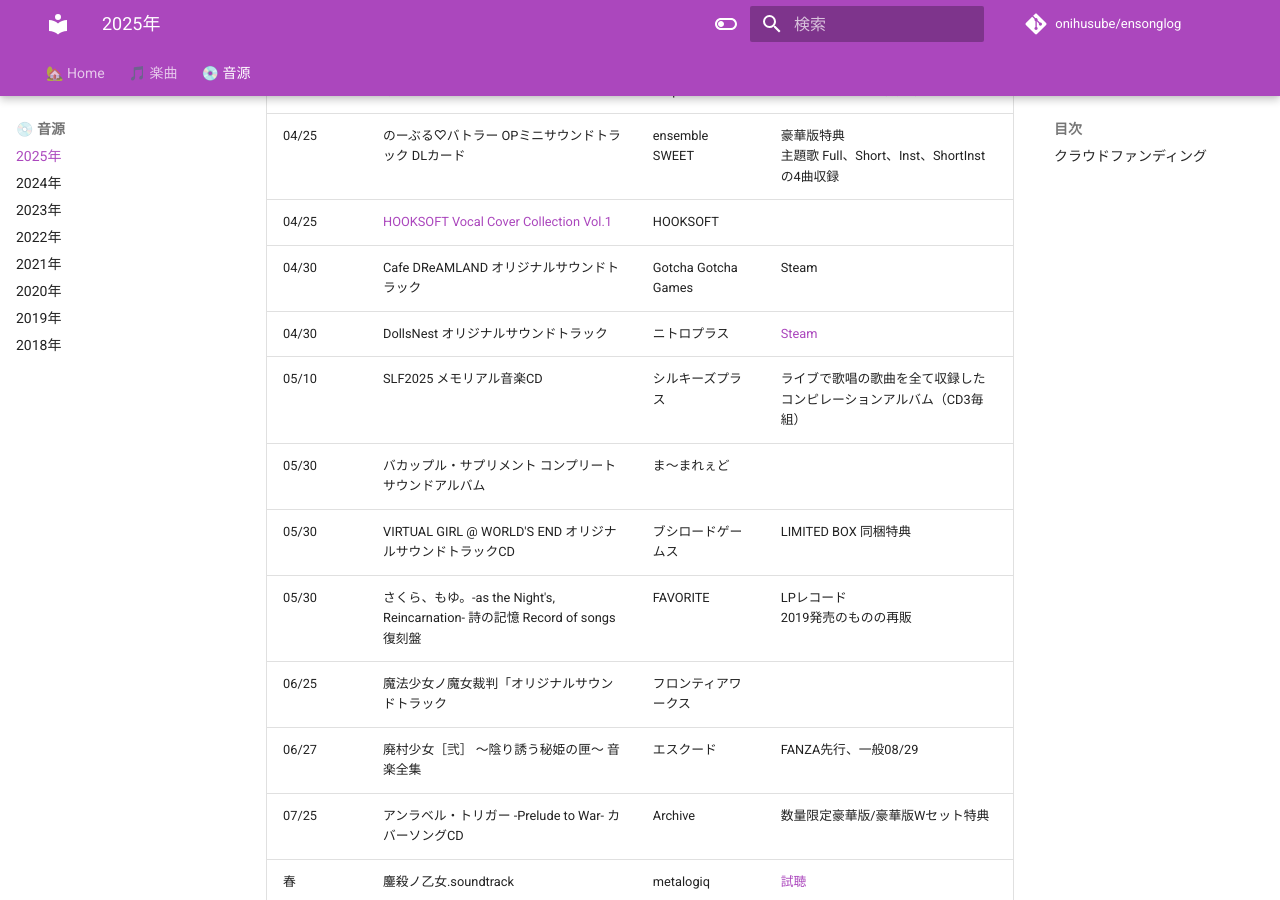
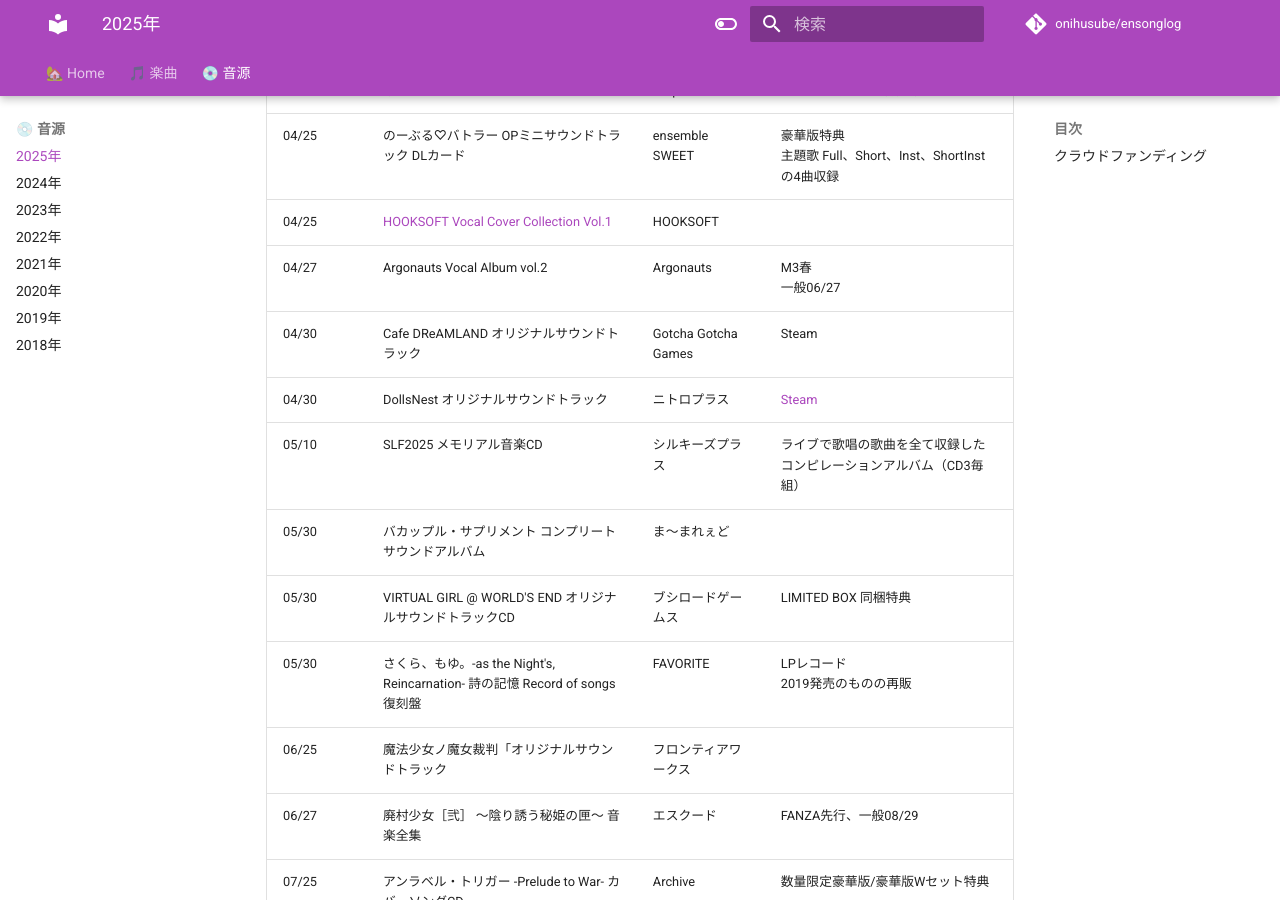
Before and after one commit to onihusube/ensonglog, an MkDocs documentation site: the page built from docs/2025/音源.md, in a window 1280 px wide and 900 px high, scrolled down 3441 px. Built offline with MkDocs 1.6.1 and Material for MkDocs 9.7.7, drawn with Linux system fonts in a browser that asks for light colours; comment, search, counter and statistics services are not loaded.

Commit message:
Argonauts Vocal Album vol.2 追加

```diff
--- a/docs/2025/音源.md
+++ b/docs/2025/音源.md
@@ -60,6 +60,7 @@
 | 04/25 | 紫盤2024 | Purple software | 01/31 18時より予約開始 |
 | 04/25 | のーぶる♡バトラー OPミニサウンドトラック DLカード | ensemble SWEET | 豪華版特典 </br> 主題歌 Full、Short、Inst、ShortInstの4曲収録 |
 | 04/25 | [HOOKSOFT Vocal Cover Collection Vol.1](./音源個別/HOOKSOFT%20Vocal%20Cover%20Collection%20Vol.1.md) | HOOKSOFT |  |
+| 04/27 | Argonauts Vocal Album vol.2 | Argonauts | M3春 </br> 一般06/27 |
 | 04/30 | Cafe DReAMLAND オリジナルサウンドトラック | Gotcha Gotcha Games | Steam |
 | 04/30 | DollsNest オリジナルサウンドトラック | ニトロプラス | [Steam](https://store.steampowered.com/app/3001180/Dolls_Nest_Original_SoundTrack_The_Origin_of_Species/) |
 | 05/10 | SLF2025 メモリアル音楽CD | シルキーズプラス | ライブで歌唱の歌曲を全て収録したコンピレーションアルバム（CD3毎組） |
```
